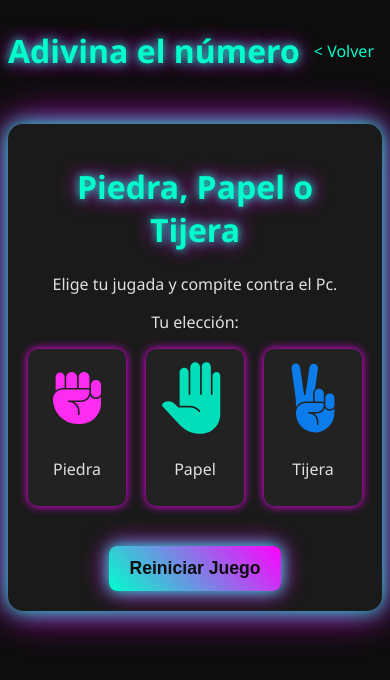
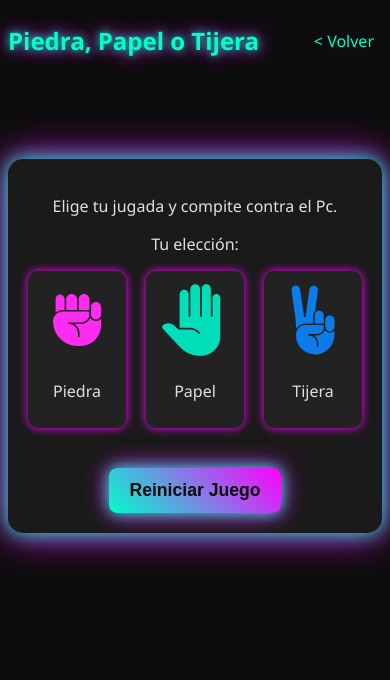
Before and after one commit to mickgv-web/juegos-js, a plain HTML site: page piedra-papel-tijera/index.html in a window 390 px wide. Drawn offline with Linux system fonts and the light colour scheme.

Commit message:
Ajustes para móviles

```diff
--- a/lista-tareas/css/style.css
+++ b/lista-tareas/css/style.css
@@ -168,6 +168,10 @@ ul {
     max-width: 98%;
   }
 
+  .contenido {
+    width: 100%;
+  }
+
   .todo-app {
     padding: 15px;
   }
--- a/piedra-papel-tijera/css/style.css
+++ b/piedra-papel-tijera/css/style.css
@@ -137,4 +137,7 @@ button:hover {
     width: 90%;
     padding: 20px;
   }
+  h1 {
+    font-size: 1.5em;
+  }
 }
--- a/piedra-papel-tijera/index.html
+++ b/piedra-papel-tijera/index.html
@@ -9,12 +9,11 @@
   </head>
   <body>
     <header>
-      <h1>Adivina el número</h1>
+      <h1>Piedra, Papel o Tijera</h1>
       <a href="../index.html" class="btnBack">&lt; Volver</a>
     </header>
     <main class="container">
       <div class="juego">
-        <h1>Piedra, Papel o Tijera</h1>
         <p>Elige tu jugada y compite contra el Pc.</p>
         <label for="eleccionUsuario">Tu elección:</label>
         <div class="elecctionUsuario">
```
